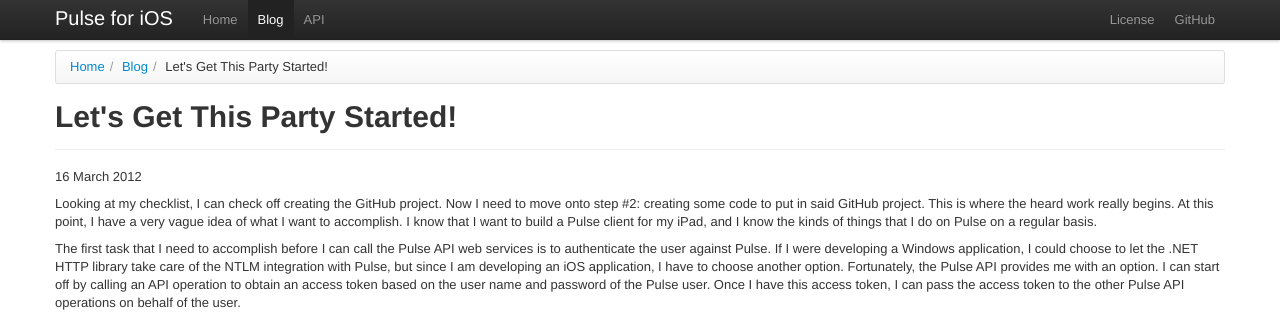
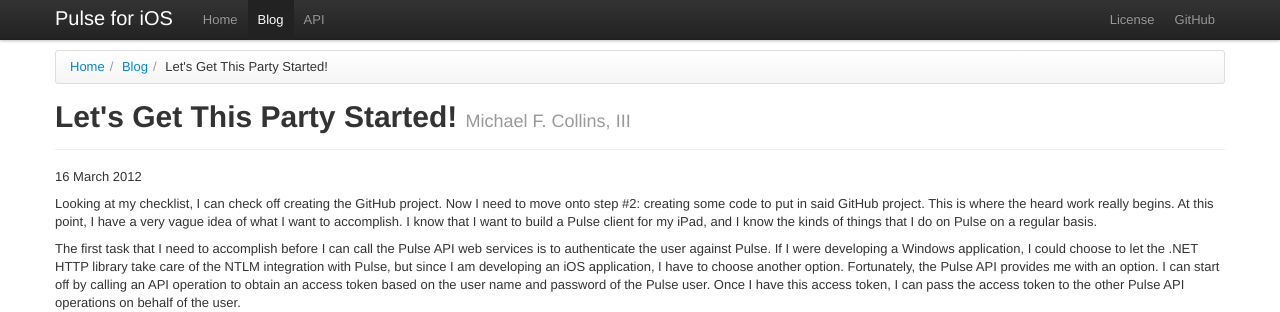
Before and after one commit to protez/pulse-ios, a Jekyll site: the page built from _posts/2012-03-16-Lets-Get-This-Party-Started.markdown, in a window 1280 px wide and 1053 px high. Shown: the top 312 px of the window. Built offline with Jekyll 4.4.1, drawn with Linux system fonts in a browser that asks for light colours.

Commit message:
I added the author name to the blog post metadata and to the post layout.

```diff
--- a/_layouts/post.html
+++ b/_layouts/post.html
@@ -29,6 +29,7 @@
                     <div class="page-header">
                         <h1>
                             {{page.title}}
+                            <small>{{page.author}}</small>
                         </h1>
                     </div>
 				</header>
--- a/_posts/2012-03-16-Lets-Get-This-Party-Started.markdown
+++ b/_posts/2012-03-16-Lets-Get-This-Party-Started.markdown
@@ -3,6 +3,7 @@ layout: post
 title: Let's Get This Party Started!
 date: 2012-03-16 20:20:00
 description: In this post, I introduce the Pulse for iOS project and talk about some of the goals that I hope to achieve. I discuss the approach that I will take to developing the application and some of my reasoning for choosing that approach.
+author: Michael F. Collins, III
 ---
 Looking at my checklist, I can check off creating the GitHub project. Now I
 need to move onto step #2: creating some code to put in said GitHub project.
--- a/_posts/2012-03-19-Signing-Into-Pulse.markdown
+++ b/_posts/2012-03-19-Signing-Into-Pulse.markdown
@@ -3,6 +3,7 @@ layout: post
 title: Signing Into Pulse
 date: 2012-03-19 10:43:00
 description: In this post, I start to implement the first user story that will sign the user into Pulse.
+author: Michael F. Collins, III
 ---
 Crafting the User Story
 -----------------------
--- a/_posts/2012-03-20-Authenticating-The-User-Using-Pulse.markdown
+++ b/_posts/2012-03-20-Authenticating-The-User-Using-Pulse.markdown
@@ -3,6 +3,7 @@ layout: post
 title: Authenticating the User using Pulse
 date: 2012-03-20 10:38:00
 description: In this post, I go back and revise the code that I implemented in the last post to actually authenticate the user using Pulse and retrieve the user's access token for the Pulse web API.
+author: Michael F. Collins, III
 ---
 In my last post, I took a shortcut and completed the scenario (as far as the
 Cucumber steps were concerned) without actually authenticating the user. Yes,
```
